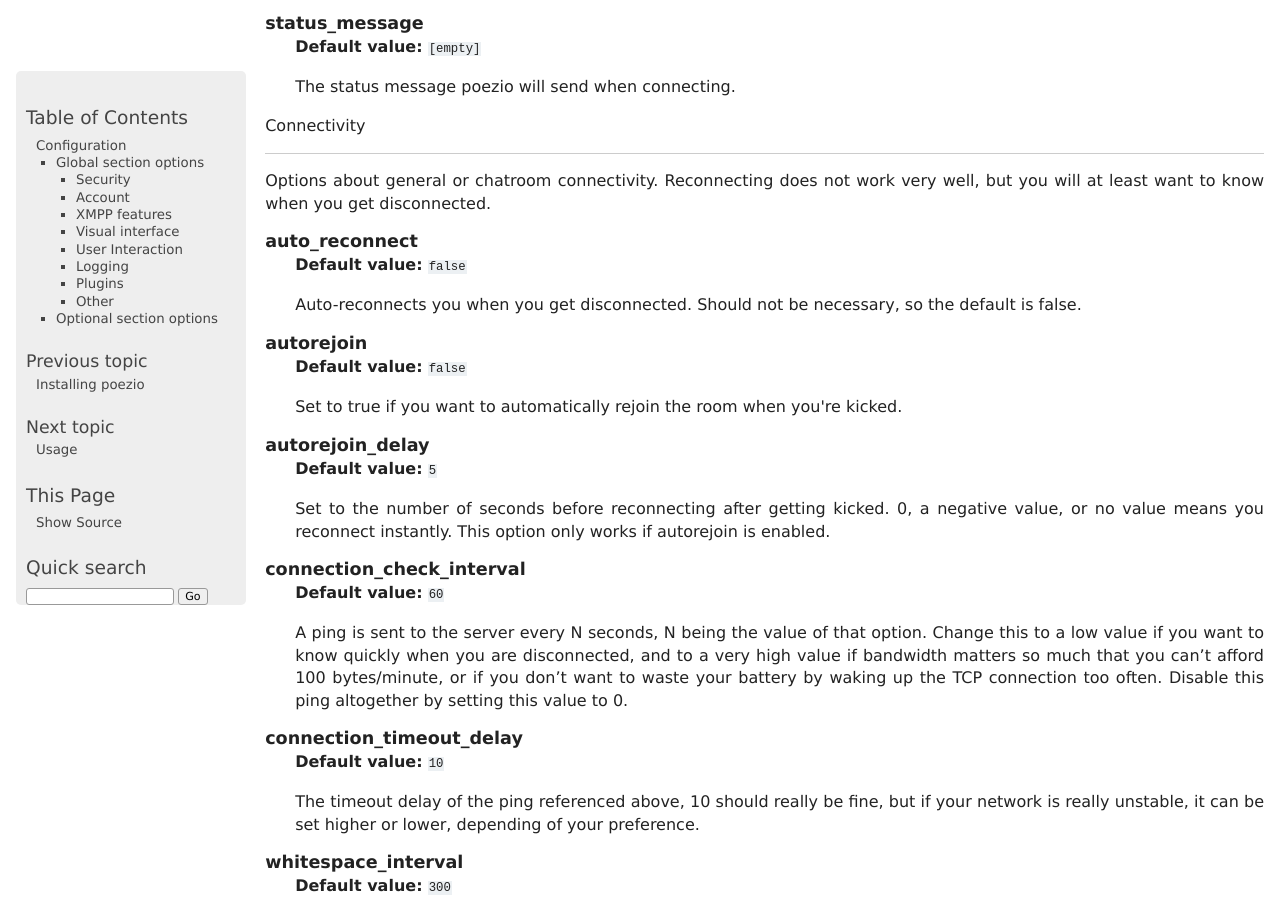
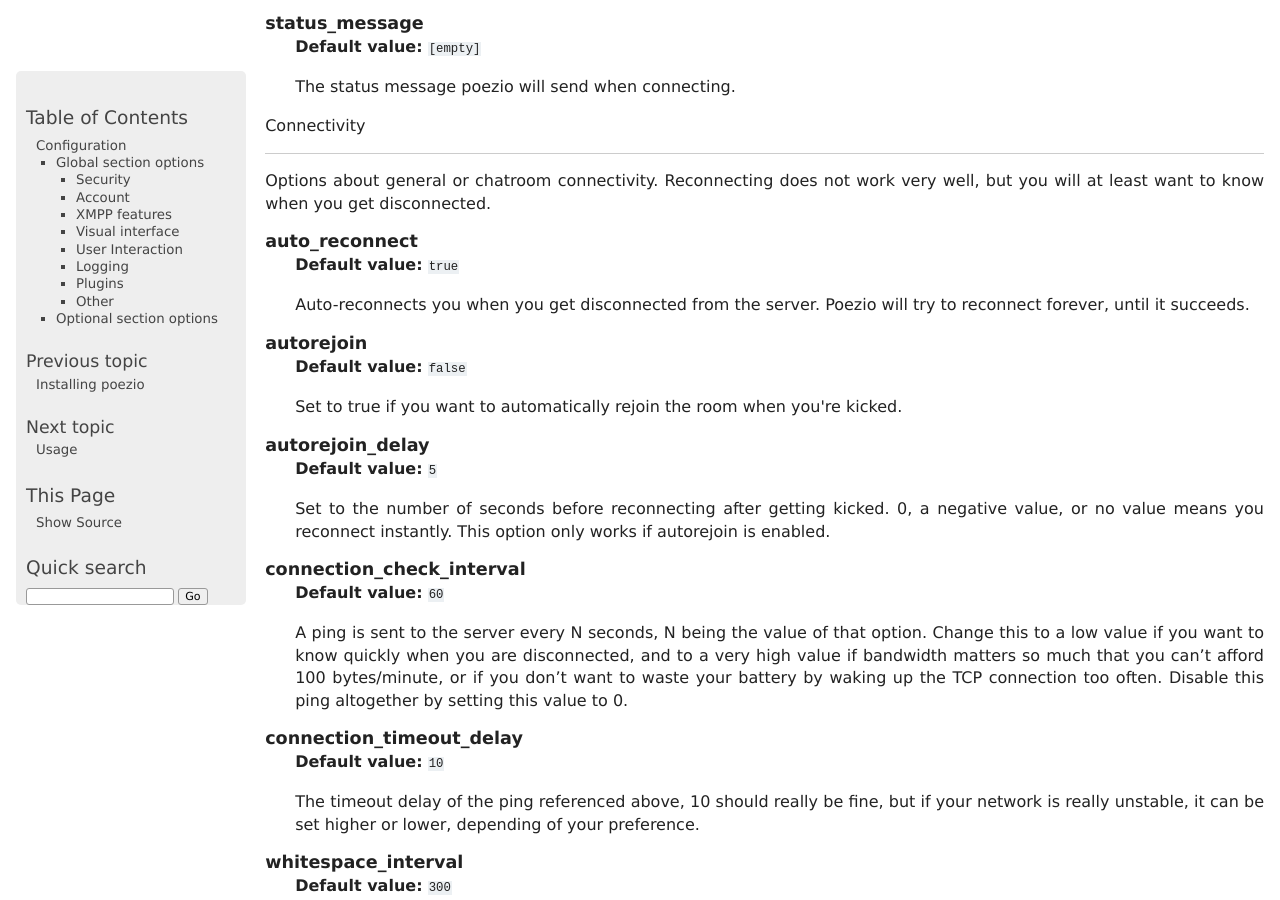
Before and after one commit to poezio/poezio, a Sphinx documentation site: the page built from doc/source/configuration.rst, in a window 1280 px wide and 900 px high, scrolled down 3109 px. Built offline with Sphinx 7.4.7, drawn with Linux system fonts in a browser that asks for light colours.

Commit message:
Set auto_reconnect to True by default

```diff
--- a/doc/source/configuration.rst
+++ b/doc/source/configuration.rst
@@ -220,10 +220,10 @@
 
     auto_reconnect
 
-        **Default value:** ``false``
+        **Default value:** ``true``
 
-        Auto-reconnects you when you get disconnected. Should not be necessary, so
-        the default is false.
+        Auto-reconnects you when you get disconnected from the
+        server. Poezio will try to reconnect forever, until it succeeds.
 
     connection_check_interval
 
```
Also changed, not shown: 3 other files.
